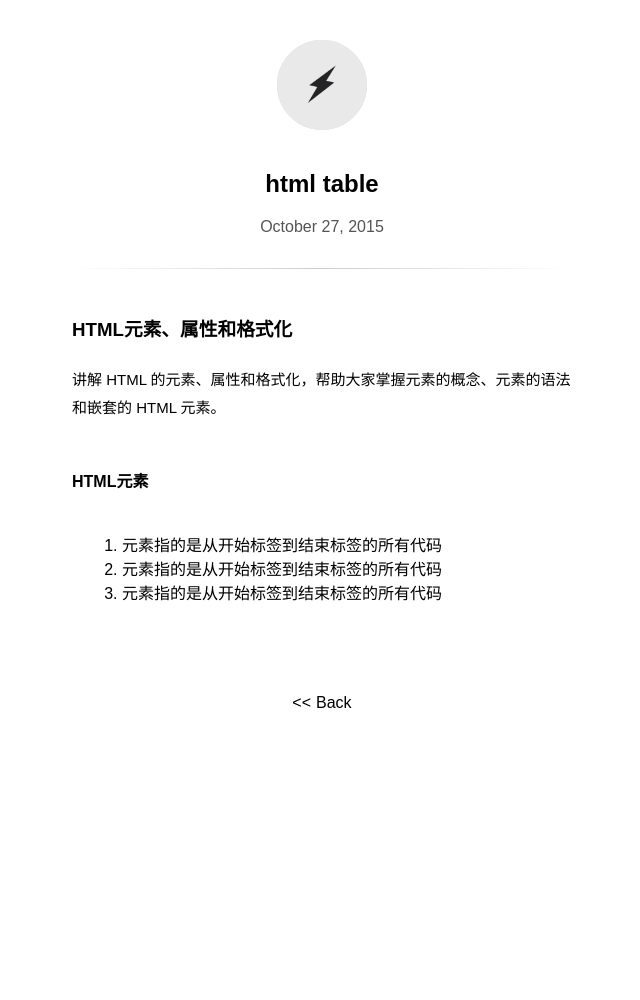
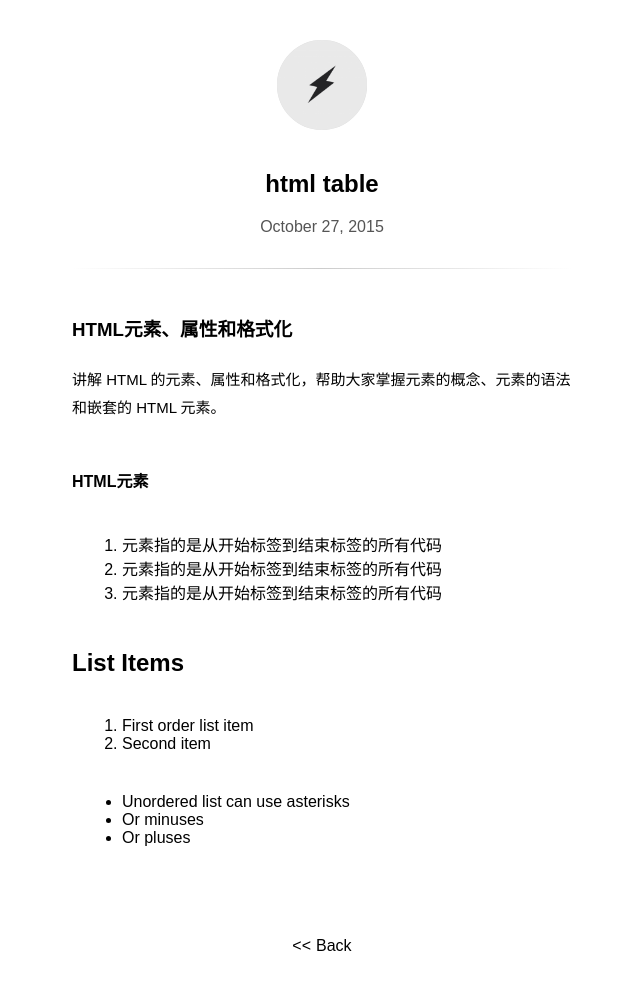
Before and after one commit to tudoubang/tudoubang.github.com, a Jekyll site: the page built from _posts/2015-10-27-html-table.md, in a window 1280 px wide. Shown: the whole page, without its empty margins (318-958 px from the left). Built offline with Jekyll 4.4.1, drawn with Linux system fonts in a browser that asks for light colours; some web fonts are replaced; before the commit the page ends 900 px from its top, so only the background shows below that.

Commit message:
update html table

```diff
--- a/_posts/2015-10-27-html-table.md
+++ b/_posts/2015-10-27-html-table.md
@@ -4,8 +4,20 @@ updated: 2015-10-27 19:29
 ---
 
 ### HTML元素、属性和格式化
+
 讲解 HTML 的元素、属性和格式化，帮助大家掌握元素的概念、元素的语法和嵌套的 HTML 元素。
+
 #### HTML元素
+
 1. 元素指的是从开始标签到结束标签的所有代码
 2. 元素指的是从开始标签到结束标签的所有代码
 3. 元素指的是从开始标签到结束标签的所有代码
+
+## List Items
+
+1. First order list item
+2. Second item
+
+* Unordered list can use asterisks
+- Or minuses
++ Or pluses
```
